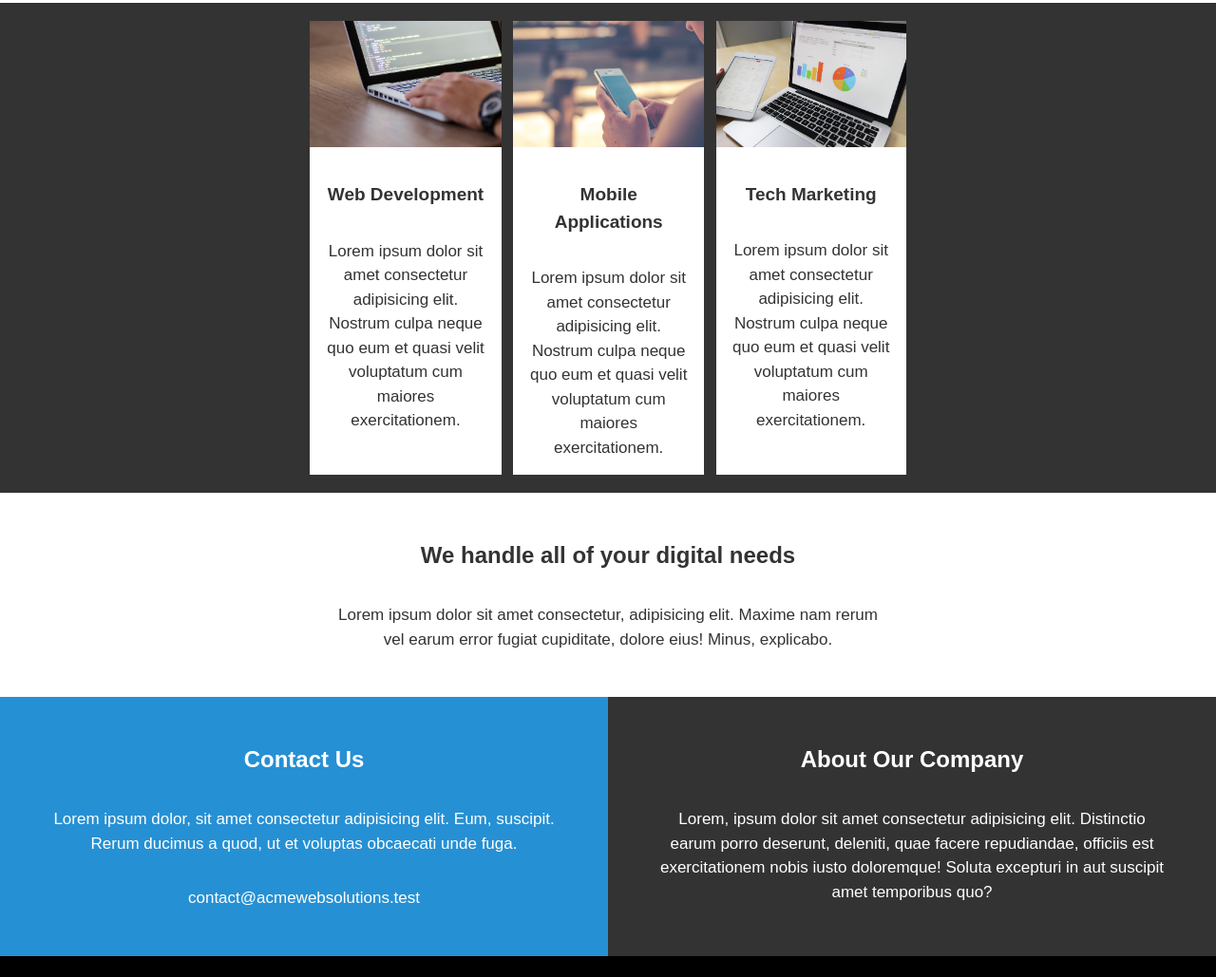
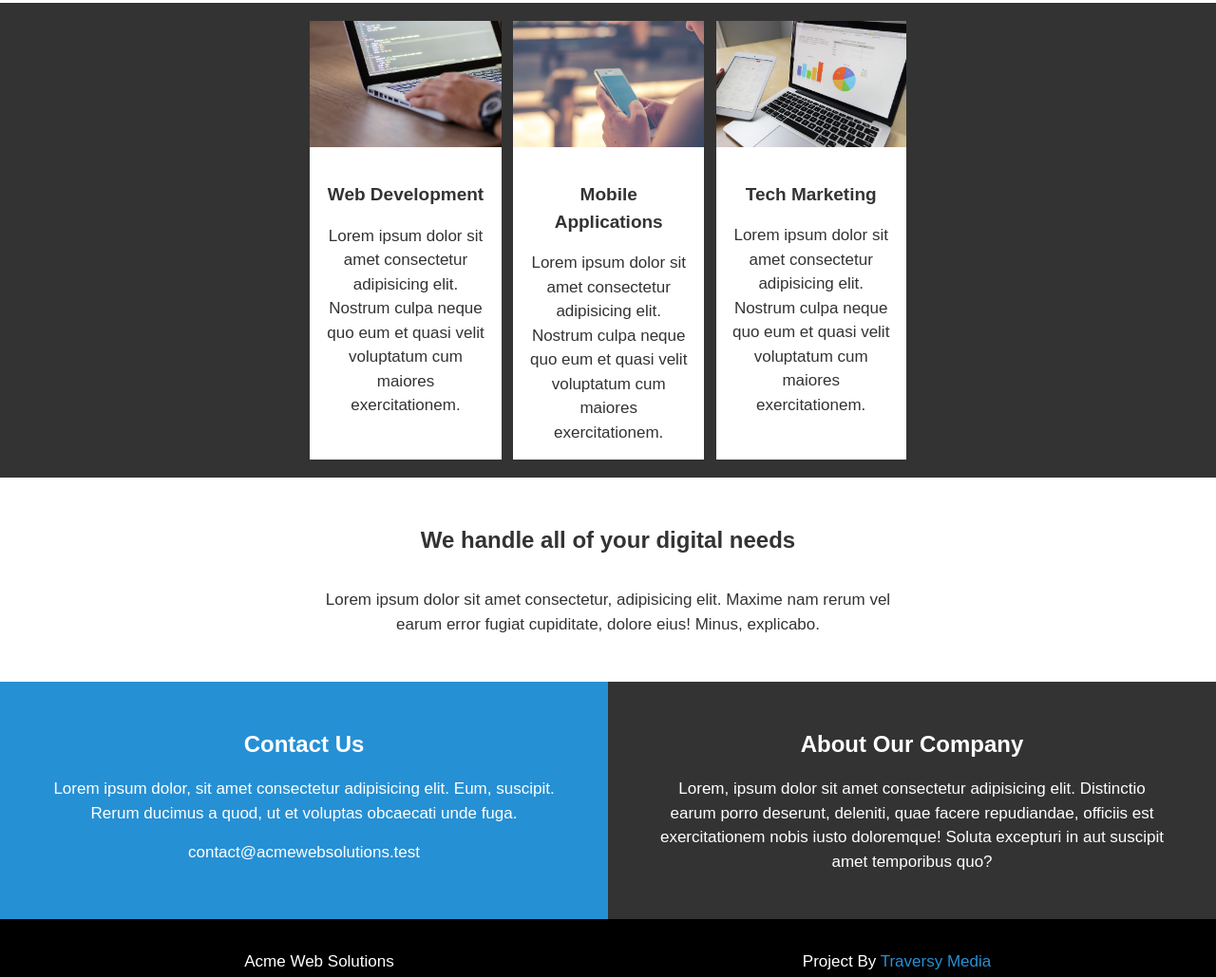
Before and after one commit to mverbylo/4.-Flex, a plain HTML site: page index.html in a window 1280 px wide. Shown: the part 649-1678 px from the top of the page at 95% size. Drawn offline with Linux system fonts and the light colour scheme.

Commit message:
Add margin

```diff
--- a/assets/style/style.css
+++ b/assets/style/style.css
@@ -32,11 +32,14 @@ body {
 .m-3-1 {
   margin: 3% 1%;
 }
+.p-16 {
+  padding: 16px;
+}
 .p-32 {
   padding: 32px;
 }
-.p-16 {
-  padding: 16px;
+.m-16 {
+  margin: 16px;
 }
 .flex {
   display: flex;
--- a/index.html
+++ b/index.html
@@ -10,10 +10,10 @@
   </head>
   <body>
     <header class="header flex fd-column p-32 relative">
-      <h1 class="headering hedering1 p-16 relative">
+      <h1 class="headering hedering1 m-16 relative">
         Welcome to Acme Web Solutions
       </h1>
-      <p class="align-self w-50 p-16 relative">
+      <p class="align-self w-50 m-16 relative">
         Lorem ipsum, dolor sit amet consectetur adipisicing elit. Adipisci eum
         error earum soluta voluptatum nisi laboriosam eos saepe asperiores
         dolorum.
@@ -24,10 +24,10 @@
     </header>
     <main>
       <article class="white-background-color flex fd-column p-32">
-        <h2 class="headering headering2 align-self w-50 p-16">
+        <h2 class="headering headering2 align-self w-50 m-16">
           Web & Application Development
         </h2>
-        <p class="align-self w-50 p-16 column">
+        <p class="align-self w-50 m-16 column">
           Lorem ipsum dolor sit amet consectetur adipisicing elit. Saepe sint
           eligendi possimus? Unde officiis magnam laborum ipsa distinctio odio,
           vero dolores dicta aliquam aperiam repellendus. Perferendis officiis
@@ -42,8 +42,8 @@
             alt="notebook with hand"
             class="img"
           />
-          <h3 class="headering headering3 p-16">Web Development</h3>
-          <p class="p-16">
+          <h3 class="headering headering3 m-16">Web Development</h3>
+          <p class="m-16">
             Lorem ipsum dolor sit amet consectetur adipisicing elit. Nostrum
             culpa neque quo eum et quasi velit voluptatum cum maiores
             exercitationem.
@@ -55,8 +55,8 @@
             alt="phone in hands"
             class="img"
           />
-          <h3 class="headering headering3 p-16">Mobile Applications</h3>
-          <p class="p-16">
+          <h3 class="headering headering3 m-16">Mobile Applications</h3>
+          <p class="m-16">
             Lorem ipsum dolor sit amet consectetur adipisicing elit. Nostrum
             culpa neque quo eum et quasi velit voluptatum cum maiores
             exercitationem.
@@ -68,8 +68,8 @@
             alt="notebook with phone"
             class="img"
           />
-          <h3 class="headering headering3 p-16">Tech Marketing</h3>
-          <p class="p-16">
+          <h3 class="headering headering3 m-16">Tech Marketing</h3>
+          <p class="m-16">
             Lorem ipsum dolor sit amet consectetur adipisicing elit. Nostrum
             culpa neque quo eum et quasi velit voluptatum cum maiores
             exercitationem.
@@ -77,10 +77,10 @@
         </arcticle>
       </section>
       <arcticle class="white-background-color flex fd-column p-32">
-        <h2 class="headering headering2 align-self w-50 p-16">
+        <h2 class="headering headering2 align-self w-50 m-16">
           We handle all of your digital needs
         </h2>
-        <p class="align-self w-50 p-16">
+        <p class="align-self w-50 m-16">
           Lorem ipsum dolor sit amet consectetur, adipisicing elit. Maxime nam
           rerum vel earum error fugiat cupiditate, dolore eius! Minus,
           explicabo.
@@ -88,16 +88,16 @@
       </arcticle>
       <section class="flex">
         <arcticle class="contact-us w-50 p-32">
-          <h2 class="headering headering2 p-16">Contact Us</h2>
-          <p class="p-16">
+          <h2 class="headering headering2 m-16">Contact Us</h2>
+          <p class="m-16">
             Lorem ipsum dolor, sit amet consectetur adipisicing elit. Eum,
             suscipit. Rerum ducimus a quod, ut et voluptas obcaecati unde fuga.
           </p>
-          <p class="p-16">contact@acmewebsolutions.test</p>
+          <p class="m-16">contact@acmewebsolutions.test</p>
         </arcticle>
         <arcticle class="w-50 p-32">
-          <h2 class="headering headering2 p-16">About Our Company</h2>
-          <p class="p-16">
+          <h2 class="headering headering2 m-16">About Our Company</h2>
+          <p class="m-16">
             Lorem, ipsum dolor sit amet consectetur adipisicing elit. Distinctio
             earum porro deserunt, deleniti, quae facere repudiandae, officiis
             est exercitationem nobis iusto doloremque! Soluta excepturi in aut
```
